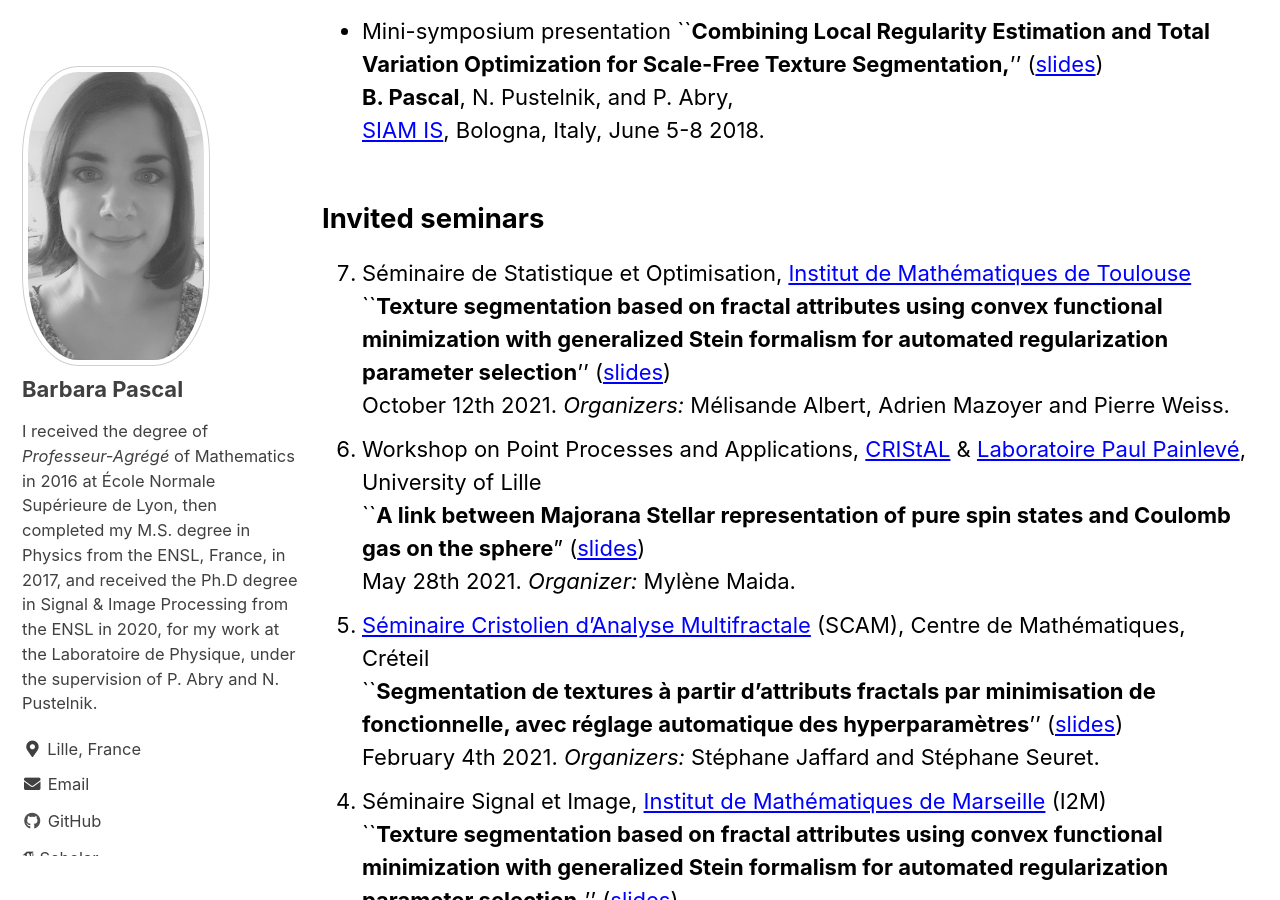
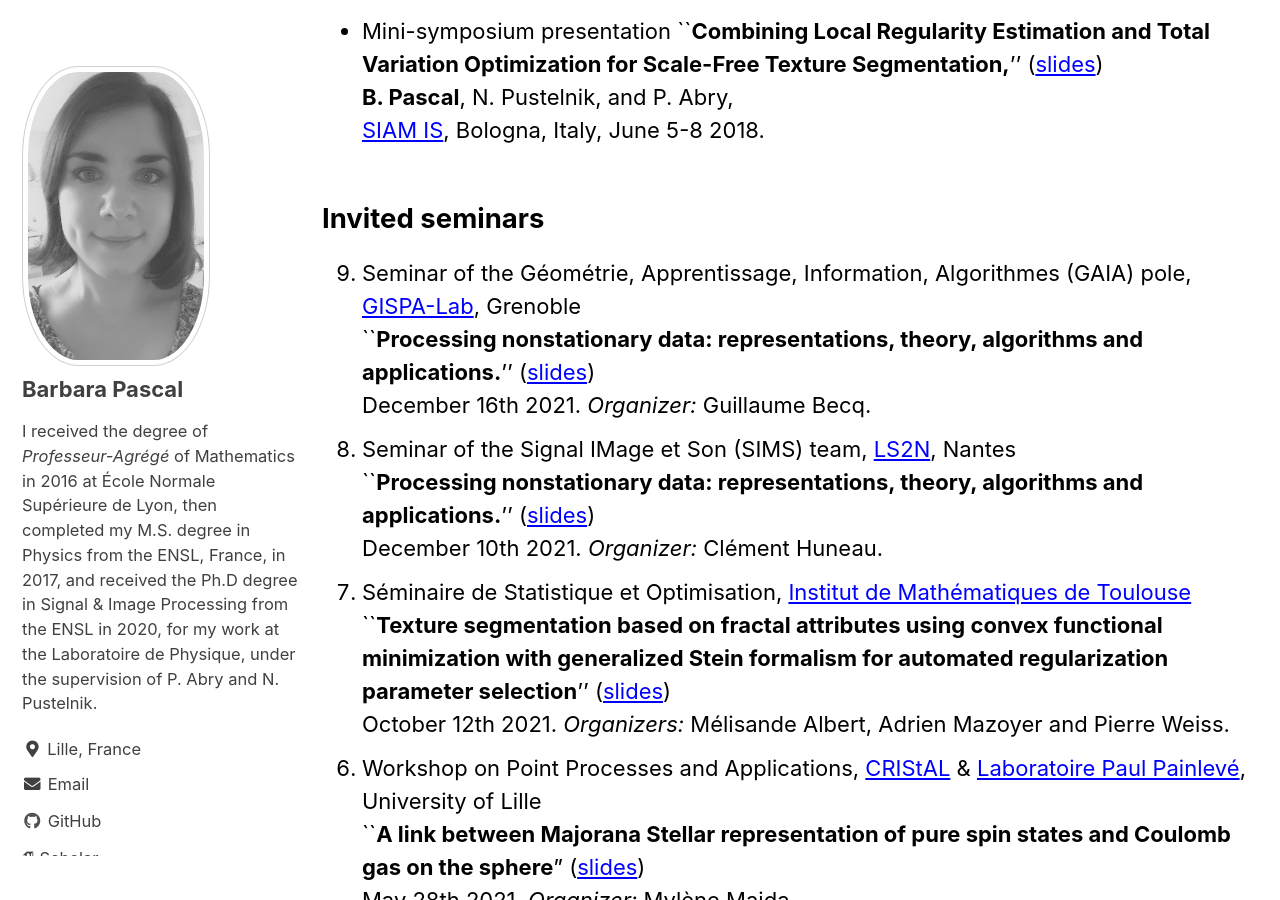
Before and after one commit to bpascal-fr/bpascal-fr.github.io, a Jekyll site: the page built from _pages/invitations.md, in a window 1280 px wide and 900 px high, scrolled down 470 px. Built offline with Jekyll 4.4.1, drawn with Linux system fonts in a browser that asks for light colours; cached includes are drawn as plain includes; nearby versions of some CDN libraries; some web fonts are replaced.

Commit message:
update invited seminars

```diff
--- a/_pages/invitations.md
+++ b/_pages/invitations.md
@@ -20,7 +20,13 @@ title: "Invited talks"
 
 ## Invited seminars
 
-6. Séminaire de Statistique et Optimisation, [Institut de Mathématiques de Toulouse](https://www.math.univ-toulouse.fr/)
+9.  Seminar of the Géométrie, Apprentissage, Information, Algorithmes (GAIA) pole, [GISPA-Lab](http://www.gipsa-lab.fr/), Grenoble
+``**Processing nonstationary data: representations, theory, algorithms and applications.**'' ([slides](..assets/pdfs/Grenoble21.pdf))
+December 16th 2021. *Organizer:* Guillaume Becq.
+8. Seminar of the Signal IMage et Son (SIMS) team, [LS2N](https://www.ls2n.fr/), Nantes
+``**Processing nonstationary data: representations, theory, algorithms and applications.**'' ([slides](..assets/pdfs/Nantes21.pdf))
+December 10th 2021. *Organizer:* Clément Huneau.
+1. Séminaire de Statistique et Optimisation, [Institut de Mathématiques de Toulouse](https://www.math.univ-toulouse.fr/)
 ``**Texture segmentation based on fractal attributes using convex functional minimization with generalized Stein formalism for automated regularization parameter selection**'' ([slides](../assets/pdfs/Toulouse21.pdf))
 October 12th 2021. *Organizers:* Mélisande Albert, Adrien Mazoyer and Pierre Weiss.
 1. Workshop on Point Processes and Applications, [CRIStAL](https://www.cristal.univ-lille.fr/spip.php?page=rubrique&id_rubrique=1) & [Laboratoire Paul Painlevé](https://math.univ-lille.fr/), University of Lille
```
Also changed, not shown: 2 other files.
